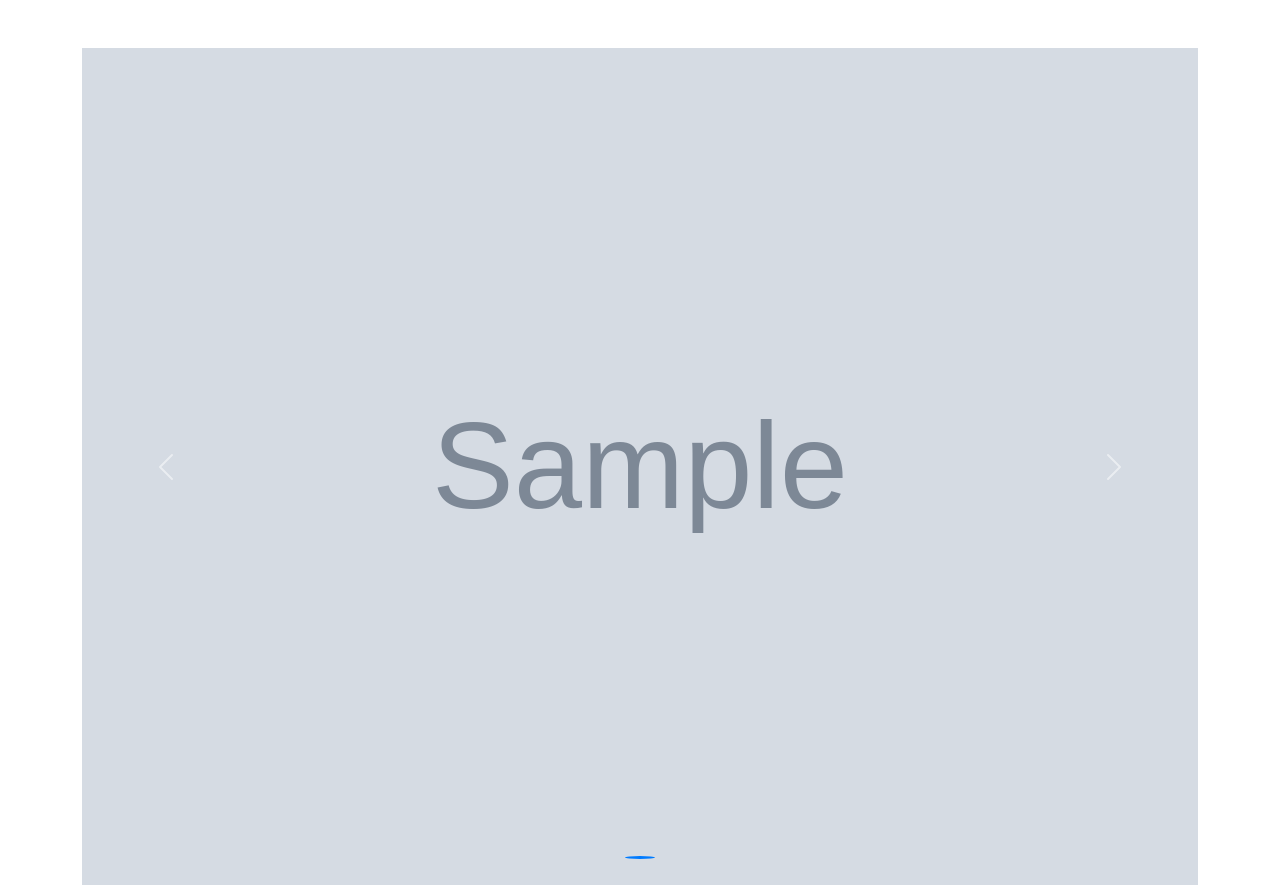
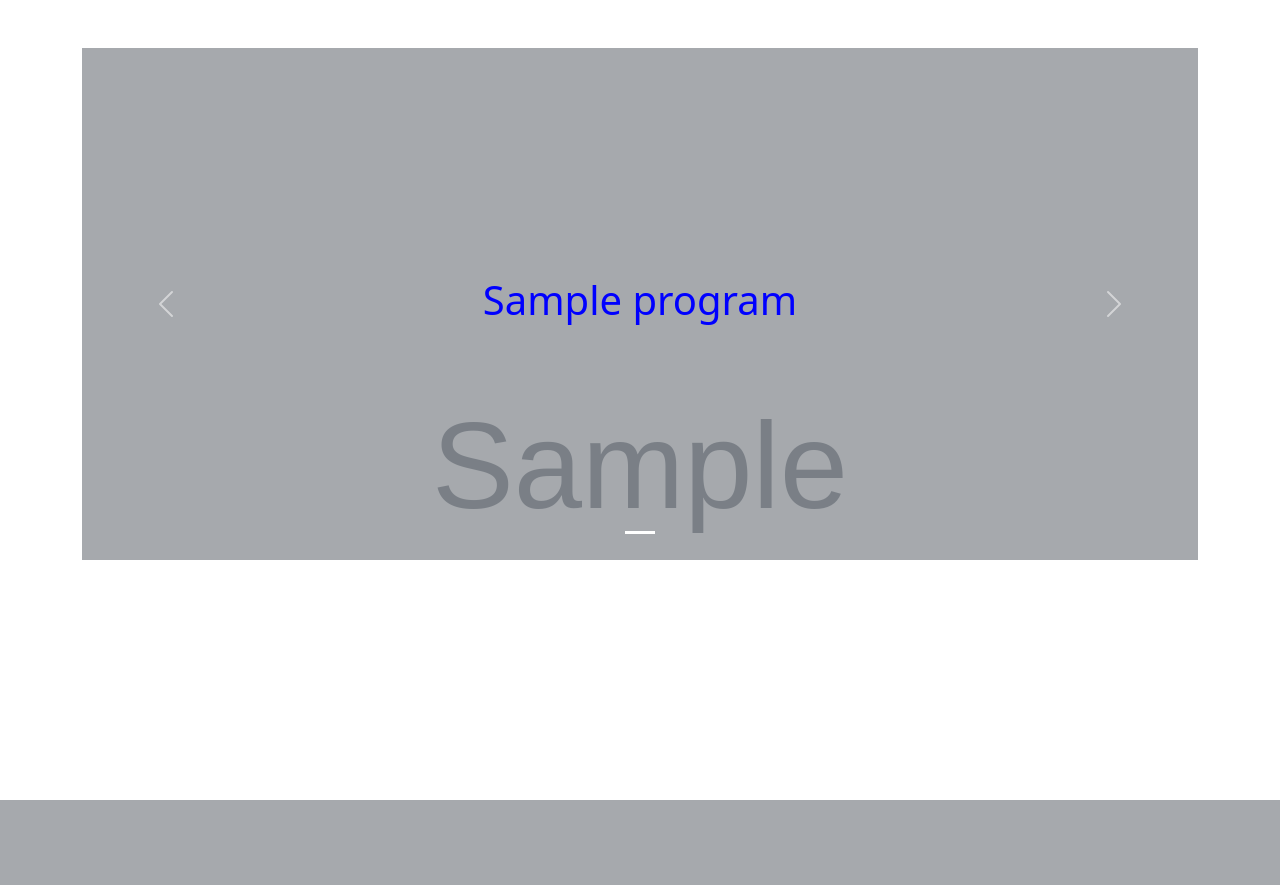
Before and after one commit to asakeev01/BusinessNAU, a Django app: page /programs/1/ in a window 1280 px wide. After the commit the page ends 800 px from the top, so only its background shows below. Run offline with Django 5.2, Linux system fonts and the light colour scheme; tables that the repository leaves empty hold one stand-in row (values such as "Sample post"); grey boxes marked "Sample" are stand-in pictures; some libraries are stand-ins or nearby versions.

Commit message:
Made slider better

```diff
--- a/nau/static/programs/styles.css
+++ b/nau/static/programs/styles.css
@@ -2,13 +2,50 @@
     color: transparent;
 }
 
-.carousel-indicators li {
-    width: 10px;
-    height: 10px;
-    border-radius: 50%;
-    background-color: rgba(0, 0, 0, 0.5); /* Visible color for inactive dots */
+/*.carousel-indicators li {*/
+/*    width: 10px;*/
+/*    height: 10px;*/
+/*    background-color: rgba(0, 0, 0, 0.5);*/
+/*}*/
+
+/*.carousel-indicators .active {*/
+/*    background-color: rgba(0, 123, 255, 1);*/
+/*}*/
+
+/*.container {*/
+/*    position: absolute;*/
+/*    bottom: 0;*/
+/*    left: 0;*/
+/*    right: 0;*/
+/*    padding-bottom: 50px;*/
+/*}*/
+
+.carousel-item {
+    height: 32rem;
+    background: #777;
+    color: white;
+    position: relative;
 }
 
-.carousel-indicators .active {
-    background-color: rgba(0, 123, 255, 1); /* Distinct color for the active dot */
+.overlay-header {
+    position: absolute;
+    top: 50%;
+    left: 50%;
+    transform: translate(-50%, -50%);
+    z-index: 10;
+    color: blue;
+    text-align: center;
+    font-size: 2rem;
+    font-weight: bold;
 }
+
+.overlay-image {
+    position: absolute;
+    bottom: 0;
+    left: 0;
+    right: 0;
+    top: 0;
+    background-position: center;
+    background-size: cover;
+    opacity: 0.5;
+}
--- a/nau/templates/programs/detail.html
+++ b/nau/templates/programs/detail.html
@@ -6,16 +6,21 @@
 <div class="container mt-5">
 
     {% if images %}
-        <div id="carouselExampleIndicators" class="carousel slide" data-bs-ride="carousel">
+        <div id="carouselExampleIndicators" class="carousel slide carousel-fade" data-bs-ride="carousel">
           <ol class="carousel-indicators">
             {% for image in images %}
               <li data-bs-target="#carouselExampleIndicators" data-bs-slide-to="{{ forloop.counter0 }}" class="{% if forloop.first %}active{% endif %}"></li>
             {% endfor %}
           </ol>
           <div class="carousel-inner">
+              <div class="overlay-header">
+                  <h1>{{ program.name }}</h1>
+              </div>
             {% for image in images %}
               <div class="carousel-item {% if forloop.first %}active{% endif %}">
-                <img class="d-block w-100" src="{{ image.image.url }}" alt="Slide {{ forloop.counter }}">
+                <div class="overlay-image">
+                    <img class="d-block w-100" src="{{ image.image.url }}" alt="Slide {{ forloop.counter }}">
+                </div>
               </div>
             {% endfor %}
           </div>
```
